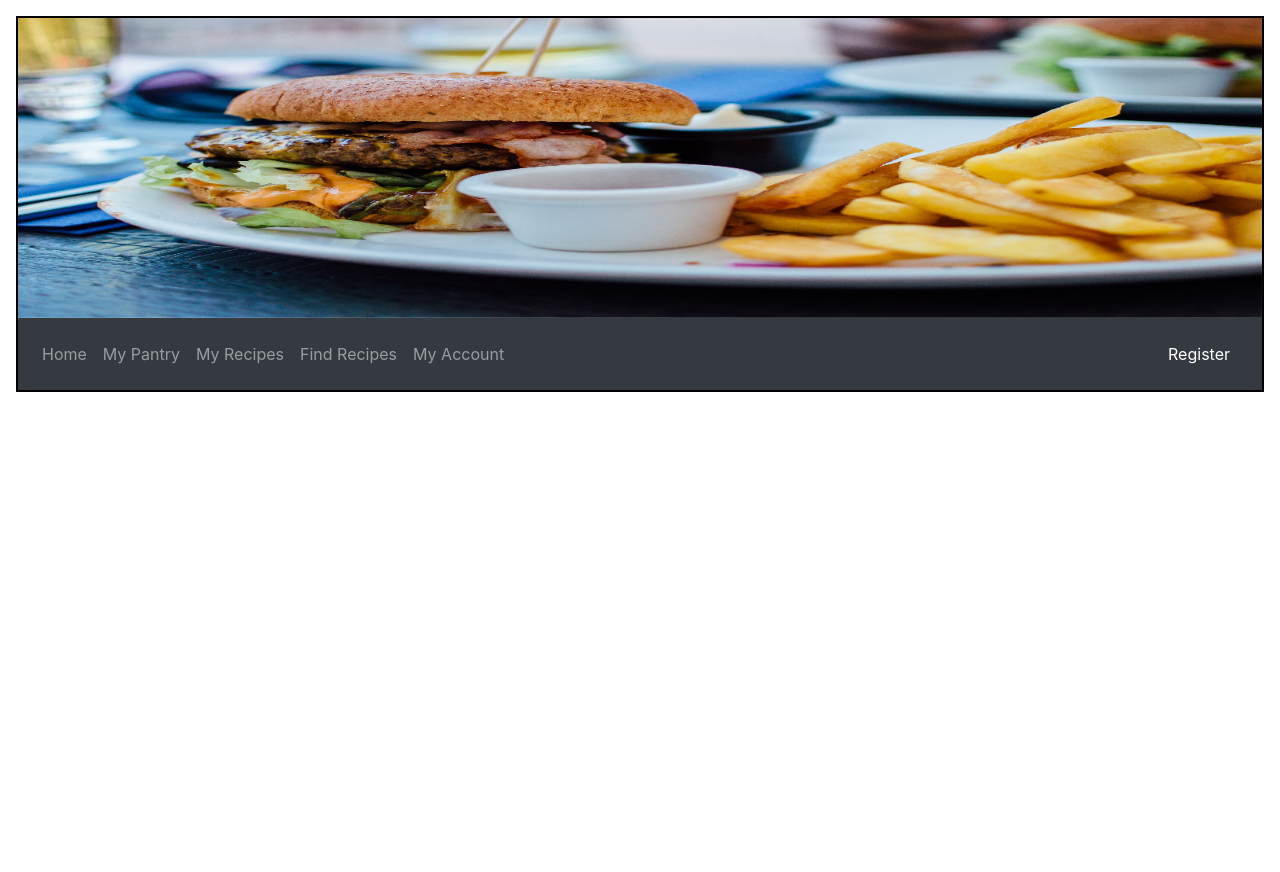
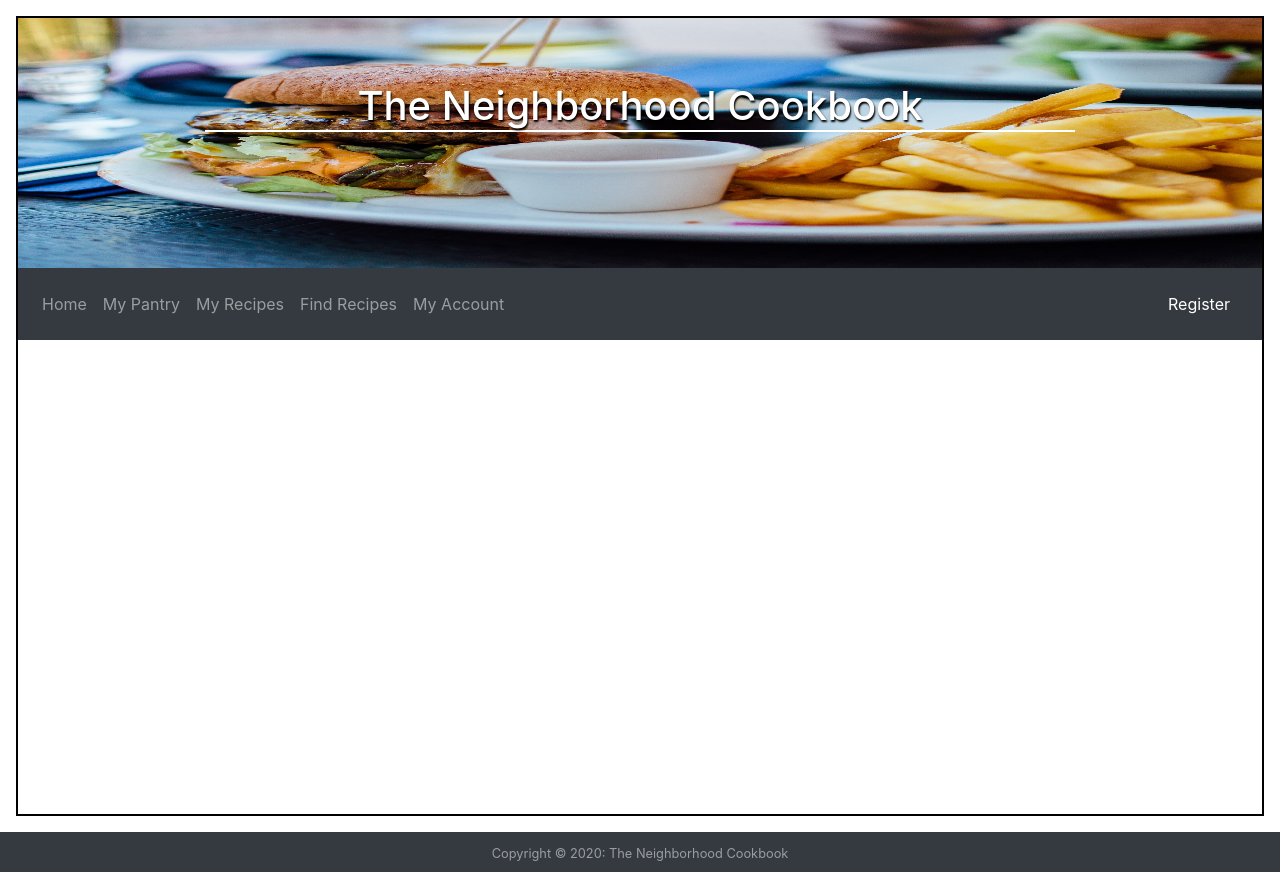
Before and after one commit to matthewjw2007/CS467_W2020_Capstone, a Flask app: page / in a window 1280 px wide. Before the commit the page ends 392 px from the top, so only its background shows below. Run offline with Flask 2, Linux system fonts and the light colour scheme; some libraries are stand-ins or nearby versions.

Commit message:
More styling complete

```diff
--- a/app/static/style.css
+++ b/app/static/style.css
@@ -1,3 +1,6 @@
+html, body {
+    height: 100%
+}
 .outer-container{
     margin:1em;
     border: 2px solid black;
@@ -11,5 +14,31 @@
 }
 
 .carousel-image {
-    max-height: 300px;
+    max-height: 250px;
 }
+
+.carousel-caption {
+    position: absolute;
+    bottom: 40%;
+}
+
+.carousel-caption .carousel-words {
+    text-shadow: 1px 2px 2px black;
+    line-height: 40%;
+}
+
+.carousel-hr {
+    border: 1px solid white;
+}
+
+#sticky-footer {
+    flex-shrink: 0;
+}
+
+.pb-4, .py-4 {
+    padding-bottom: .5rem!important;
+}
+
+.pt-4, .py-4 {
+    padding-top: .5rem!important;
+}
--- a/app/templates/base.html
+++ b/app/templates/base.html
@@ -20,12 +20,24 @@
                 <div class="carousel-inner">
                     <div class="carousel-item active" data-interval="6000">
                         <img src="../static/imgs/robin-stickel-tzl1UCXg5Es-unsplash.jpg" class="d-block w-100 carousel-image" alt="...">
+                        <div class="carousel-caption">
+                            <h1 class="carousel-words">The Neighborhood Cookbook</h1>
+                            <hr class="carousel-hr">
+                        </div>
                     </div>
                     <div class="carousel-item" data-interval="6000">
                         <img src="../static/imgs/calum-lewis-vA1L1jRTM70-unsplash.jpg" class="d-block w-100 carousel-image" alt="...">
+                        <div class="carousel-caption">
+                            <h1 class="carousel-words">The Neighborhood Cookbook</h1>
+                            <hr class="carousel-hr">
+                        </div>
                     </div>
                     <div class="carousel-item" data-interval="6000">
                         <img src="../static/imgs/zahrin-lukman-FYc-qfATAk4-unsplash.jpg" class="d-block w-100 carousel-image" alt="...">
+                        <div class="carousel-caption">
+                            <h1 class="carousel-words">The Neighborhood Cookbook</h1>
+                            <hr class="carousel-hr">
+                        </div>
                     </div>
                 </div>
             </div>
@@ -65,7 +77,15 @@
             </div>
         </nav>
         <!--Navbar end-->
+
     </div>
+
+    <!--Footer-->
+    <footer id="sticky-footer" class="py-4 bg-dark text-white-50">
+        <div class="container text-center">
+            <small>Copyright &copy; 2020: The Neighborhood Cookbook</small>
+        </div>
+    </footer>
 
     <!--Bootstrap JQuery-->
     <script src="https://code.jquery.com/jquery-3.4.1.slim.min.js"
```
